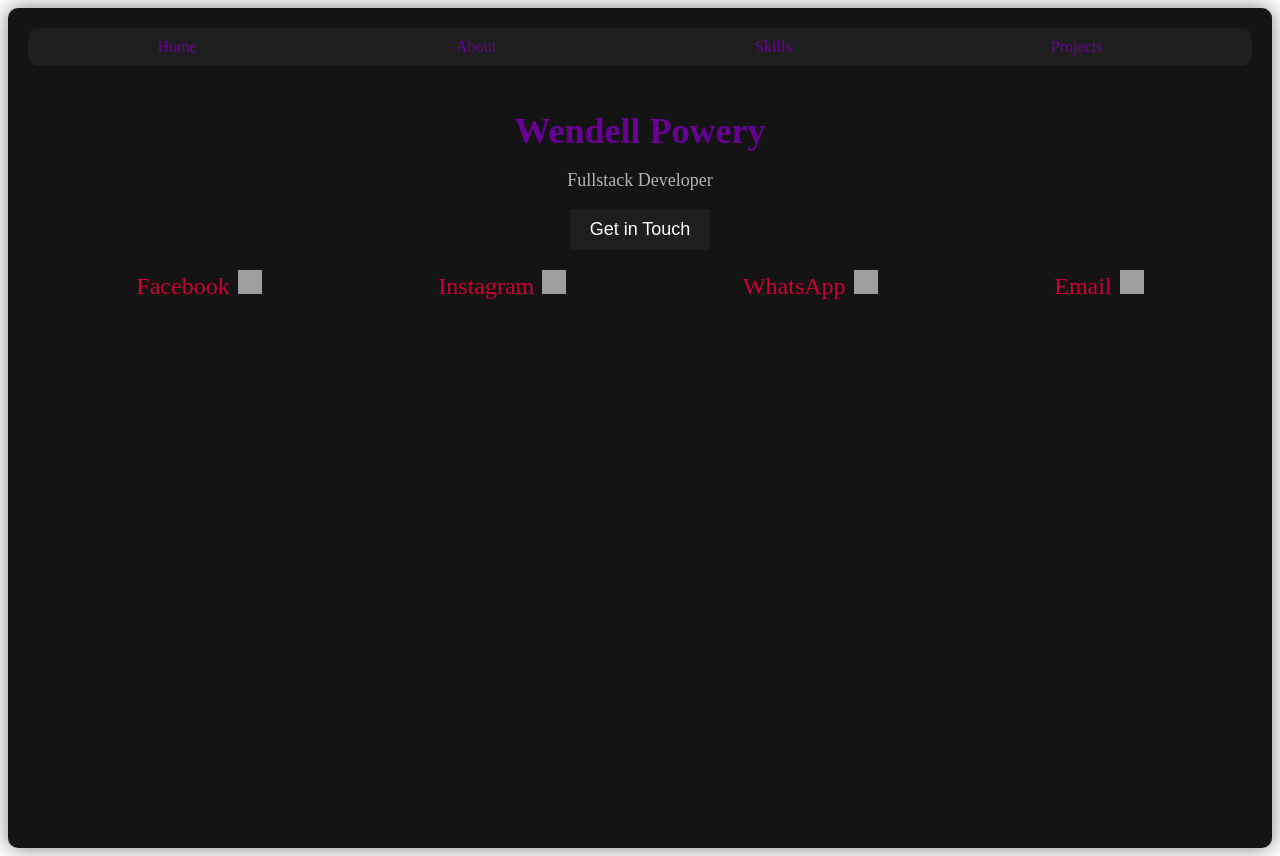
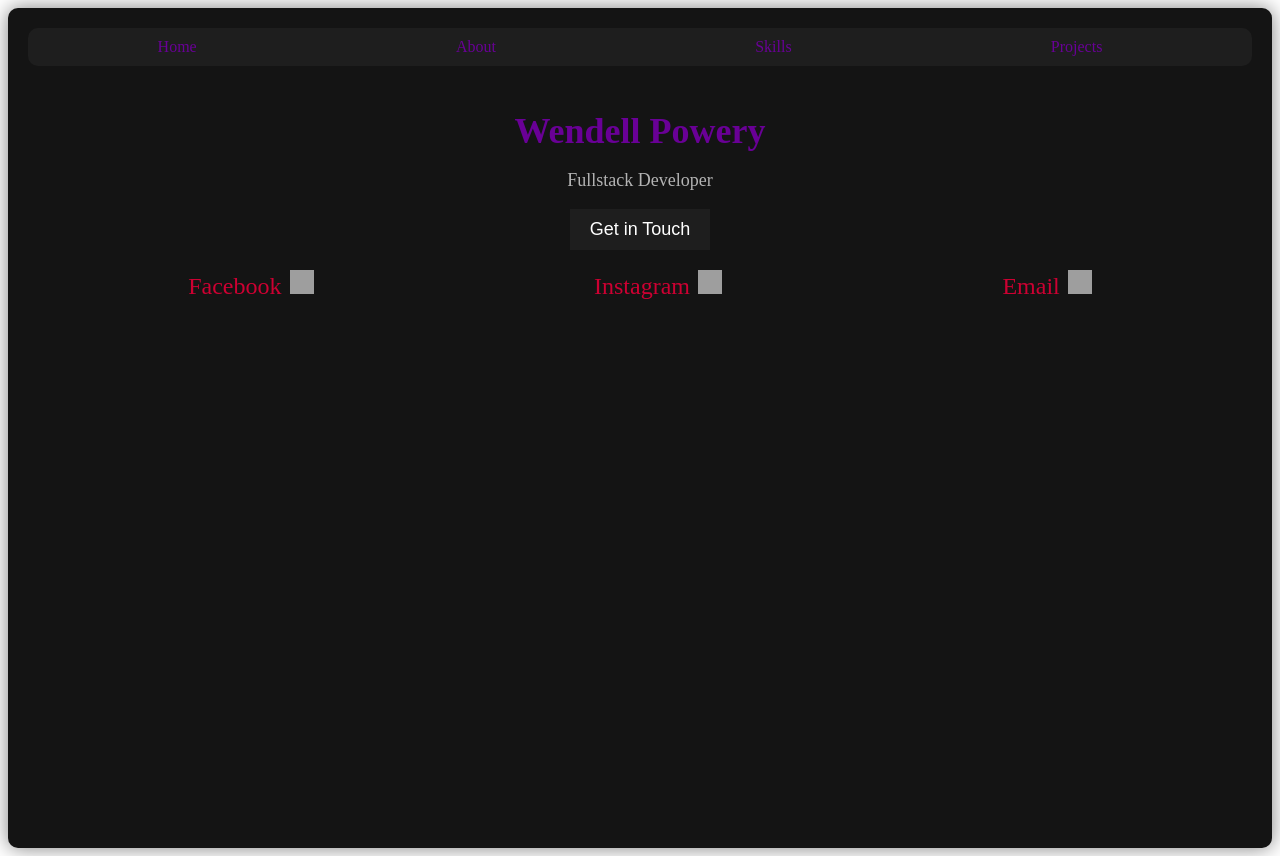
Before and after one commit to 110220004/myReact-portfolio, a React (Create React App) app: page / in a window 1280 px wide. Both pictures are taken after a click on the button "Get in Touch". Built offline with nearby package versions, Linux system fonts and the light colour scheme; grey boxes are pictures that could not be loaded.

Commit message:
made some adjustments to home.js
got rid of WhatsApp option and added my own links to my socials

```diff
--- a/src/components/Home.js
+++ b/src/components/Home.js
@@ -2,19 +2,15 @@ import React, { useState } from 'react';
 
 const Socials = () => (
   <div className="socials-container">
-    <a href="https://www.facebook.com/yourusername" target="_blank" rel="noopener noreferrer">
+    <a href="https://www.facebook.com/levy.powery/" target="_blank" rel="noopener noreferrer">
       Facebook
       <img src="https://upload.wikimedia.org/wikipedia/commons/5/51/Facebook_f_logo_%282019%29.svg" alt="Facebook" />
     </a>
-    <a href="https://www.instagram.com/yourusername" target="_blank" rel="noopener noreferrer">
+    <a href="https://www.instagram.com/powerylevy/" target="_blank" rel="noopener noreferrer">
       Instagram
       <img src="https://upload.wikimedia.org/wikipedia/commons/a/a5/Instagram_icon.png" alt="Instagram" />
     </a>
-    <a href="https://wa.me/yourphonenumber" target="_blank" rel="noopener noreferrer">
-      WhatsApp
-      <img src="https://upload.wikimedia.org/wikipedia/commons/6/6b/WhatsApp.svg" alt="WhatsApp" />
-    </a>
-    <a href="mailto:youremail@example.com">
+    <a href="mailto:levypowery@gmail.com">
       Email
       <img src="https://upload.wikimedia.org/wikipedia/commons/7/7e/Gmail_icon_%282020%29.svg" alt="Email" />
     </a>
```
